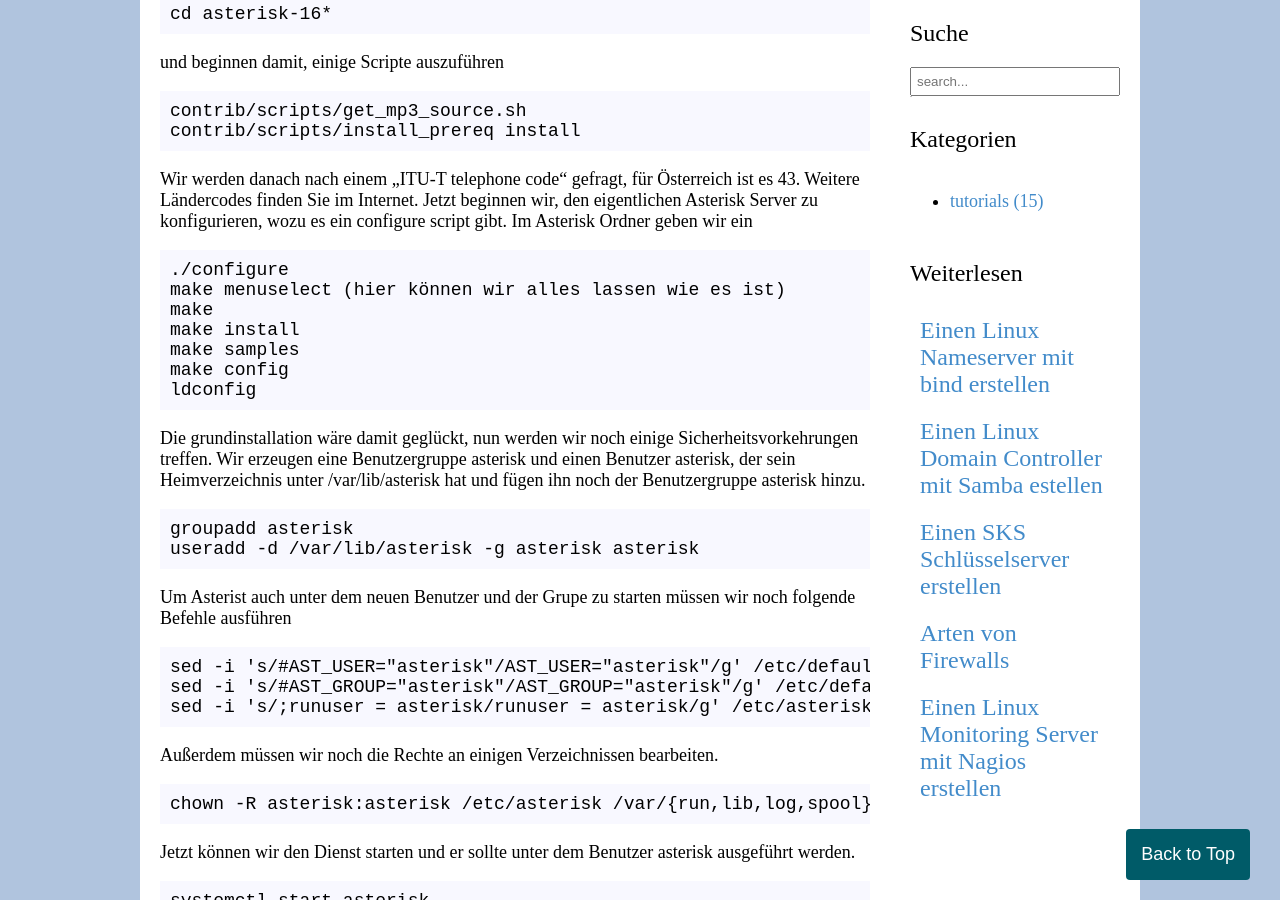
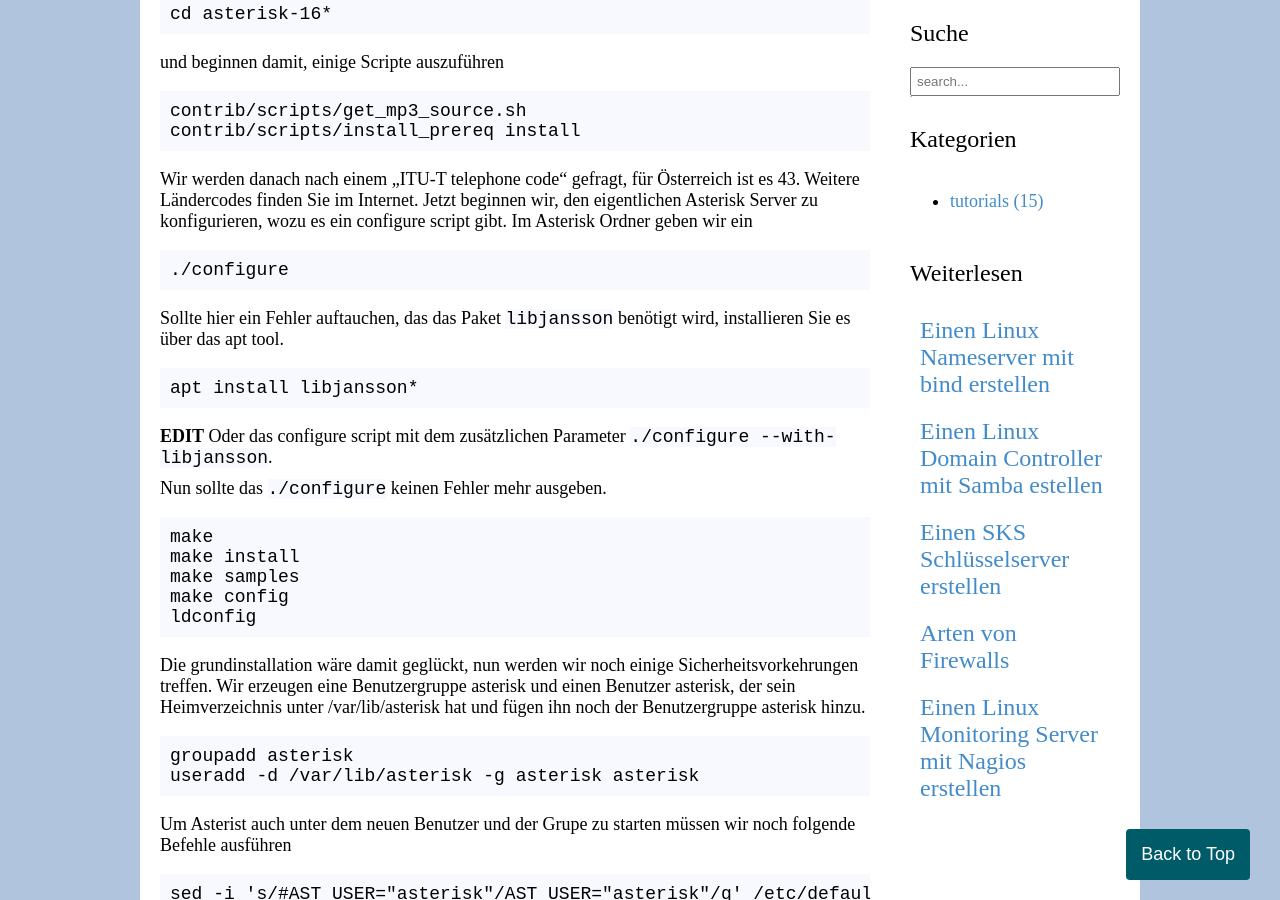
Before and after one commit to zarat/zarat.github.io, a Jekyll site: the page built from _posts/2018-06-21-asterisk.markdown, in a window 1280 px wide and 900 px high, scrolled down 1170 px. Built offline with Jekyll 4.4.1, drawn with Linux system fonts in a browser that asks for light colours.

Commit message:
Update 2018-06-21-asterisk.markdown

```diff
--- a/_posts/2018-06-21-asterisk.markdown
+++ b/_posts/2018-06-21-asterisk.markdown
@@ -61,7 +61,19 @@
 
 <pre>
 ./configure
-make menuselect (hier können wir alles lassen wie es ist)
+</pre>
+
+Sollte hier ein Fehler auftauchen, das das Paket <code>libjansson</code> benötigt wird, installieren Sie es über das apt tool.
+
+<pre>
+apt install libjansson*
+</pre>
+
+<b>EDIT</b> Oder das configure script mit dem zusätzlichen Parameter <code>./configure --with-libjansson</code>.
+
+Nun sollte das <code>./configure</code> keinen Fehler mehr ausgeben.
+
+<pre>
 make
 make install
 make samples
```
